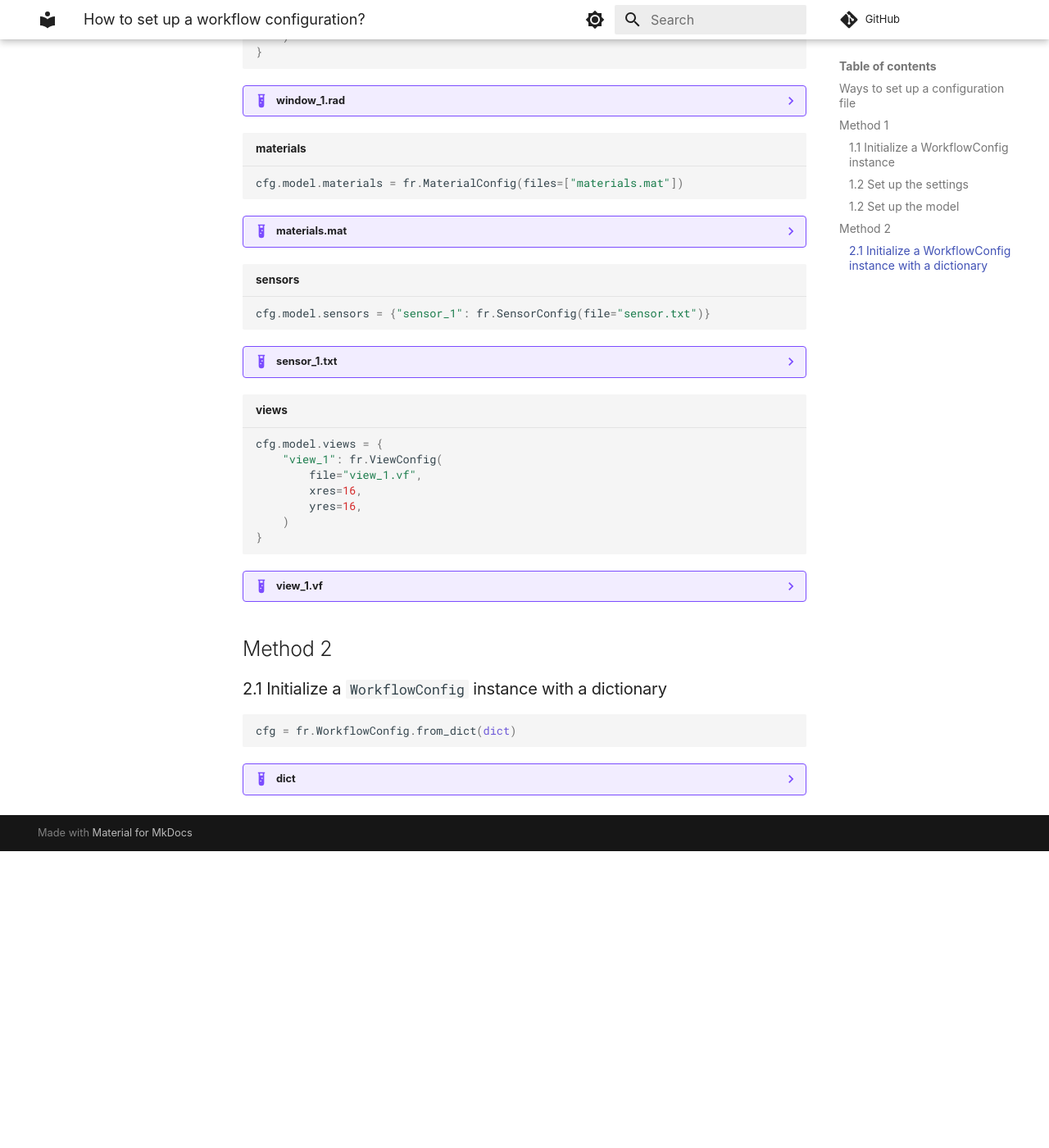
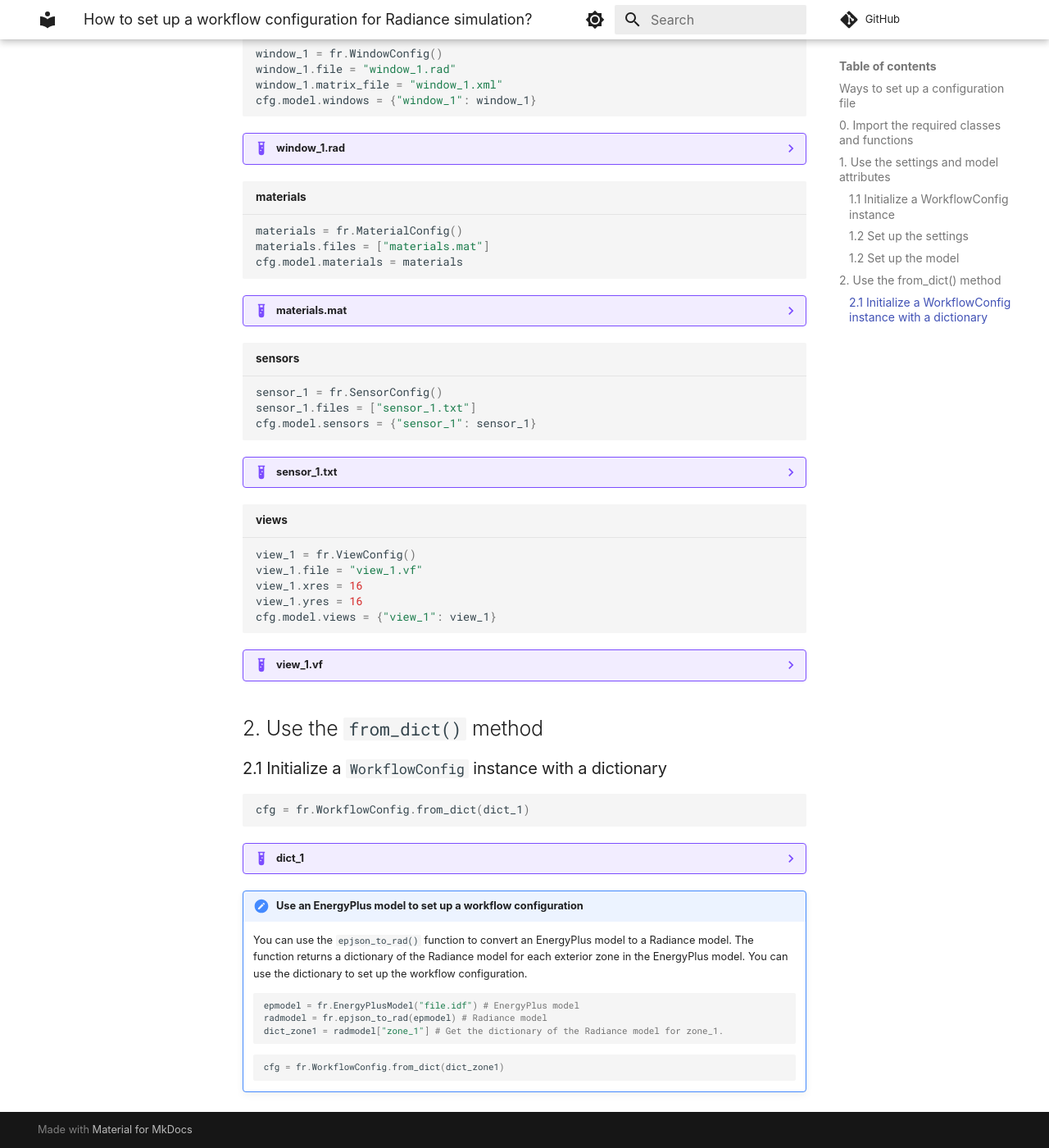
Before and after one commit to LBNL-ETA/frads, an MkDocs documentation site: the page built from docs/how-to/guide7.md, in a window 1280 px wide and 1400 px high, scrolled down 2117 px. Shown: the whole window at 82% size. Built offline with MkDocs 1.6.1 and Material for MkDocs 9.7.7, drawn with Linux system fonts in a browser that asks for light colours; some web fonts are replaced; comment, search, counter and statistics services are not loaded; before the commit the page ends 3155 px from its top, so only the background shows below that; some of the changed text lies outside the part shown.

Commit message:
docs(guide7): Update guide7

````diff
--- a/docs/how-to/guide7.md
+++ b/docs/how-to/guide7.md
@@ -1,11 +1,11 @@
-# How to set up a workflow configuration?
+# How to set up a workflow configuration for Radiance simulation?
 
-This guide will show you how to set up a workflow configuration using the `WorkflowConfig` class. The workflow configuration can be used to run a two- or three- or five- Phase method workflow.
+The workflow configuration can be used to run a two- or three- or five-Phase method simulation in Radiance. This guide will show you how to set up a workflow configuration using the `WorkflowConfig` class.
 
 The workflow configuration has two parts: settings and model.
 
 1. `settings` defines the simulation settings, such as number of parallel processes, sky basis, window basis, epw/wea file, latitude, longitude, timezone, site elevation, matrices sampling parameters, etc.
-2. `model` defines the model, which includes scene, windows, materials, sensors, and views.
+2. `model` defines the model, which includes the scene, windows, materials, sensors, and views.
 
 ## Ways to set up a configuration file
 
@@ -13,7 +13,13 @@ The workflow configuration has two parts: settings and model.
 
 **Method 2** Use the `from_dict()` method of the `WorkflowConfig` class to generate a workflow configuration by passing a dictionary to the method. The dictionary should contain the settings and model parameters.
 
-## Method 1
+## 0. Import the required classes and functions
+
+```python
+import frads as fr
+```
+
+## 1. Use the `settings` and `model` attributes
 
 ### 1.1 Initialize a `WorkflowConfig` instance
 
@@ -81,7 +87,7 @@ The `Settings` class has the following default settings. You can change the defa
 
     **sensor_window_matrix**: Sensor window matrix sampling parameters. (default_factory=lambda: ["-ab", "5", "-ad", "8192", "-lw", "5e-5"])
 
-    **view_window_matrix**: View window matrix sampling  parameters. (default_factory=lambda: ["-ab", "5", "-ad", "8192", "-lw", "5e-5"])
+    **view_window_matrix**: View window matrix sampling parameters. (default_factory=lambda: ["-ab", "5", "-ad", "8192", "-lw", "5e-5"])
 
     **daylight_matrix**: Daylight matrix sampling parameters. (default_factory=lambda: ["-ab", "2", "-c", "5000"])
 
@@ -132,11 +134,10 @@ cfg.model.scene = fr.SceneConfig(
 
 
 ```python title="windows"
-cfg.model.windows = {"window_1": fr.WindowConfig(
-    files=["window_!.rad"],
-    matrix_file="blinds.xml",
-    )
-}
+window_1 = fr.WindowConfig()
+window_1.file = "window_1.rad"
+window_1.matrix_file = "window_1.xml"
+cfg.model.windows = {"window_1": window_1}
 ```
 
 ??? example "window_1.rad"
@@ -153,7 +154,9 @@ cfg.model.windows = {"window_1": fr.WindowConfig(
     ```
 
 ```python title="materials"
-cfg.model.materials = fr.MaterialConfig(files=["materials.mat"])
+materials = fr.MaterialConfig()
+materials.files = ["materials.mat"]
+cfg.model.materials = materials
 ```
 
 ??? example "materials.mat"
@@ -166,7 +169,9 @@ cfg.model.materials = fr.MaterialConfig(files=["materials.mat"])
     ```
 
 ```python title="sensors"
-cfg.model.sensors = {"sensor_1": fr.SensorConfig(file="sensor.txt")}
+sensor_1 = fr.SensorConfig()
+sensor_1.files = ["sensor_1.txt"]
+cfg.model.sensors = {"sensor_1": sensor_1}
 ```
 
 ??? example "sensor_1.txt"
@@ -176,13 +181,11 @@ cfg.model.sensors = {"sensor_1": fr.SensorConfig(file="sensor.txt")}
     ```
 
 ```python title="views"
-cfg.model.views = {
-    "view_1": fr.ViewConfig(
-        file="view_1.vf",
-        xres=16,
-        yres=16,
-    )
-}
+view_1 = fr.ViewConfig()
+view_1.file = "view_1.vf"
+view_1.xres = 16
+view_1.yres = 16
+cfg.model.views = {"view_1": view_1}
 ```
 
 ??? example "view_1.vf"
@@ -191,17 +194,17 @@ cfg.model.views = {
     -vta -vp 1 1 1 -vd 0 -1 0 -vu 0 0 1 -vh 180 -vv 180
     ```
 
-## Method 2
+## 2. Use the `from_dict()` method
 
 ### 2.1 Initialize a `WorkflowConfig` instance with a dictionary
 
 ```python
-cfg = fr.WorkflowConfig.from_dict(dict)
+cfg = fr.WorkflowConfig.from_dict(dict_1)
 ```
 
-??? example "dict"
+??? example "dict_1"
     ```json
-    cfg = {
+    dict = {
         "settings": {
             "method": "3phase",
             "sky_basis": "r1",
@@ -225,7 +228,7 @@ cfg = fr.WorkflowConfig.from_dict(dict)
             "windows": {
                 "window_1": {
                     "file": "window_1.rad",
-                    "matrix_file": "blinds.xml"
+                    "matrix_file": "window_1.xml"
                 }
             },
             "materials": {
@@ -244,3 +247,16 @@ cfg = fr.WorkflowConfig.from_dict(dict)
         }
     }
     ```
+
+!!! tips "Use an EnergyPlus model to set up a workflow configuration"
+    You can use the `epjson_to_rad()` function to convert an EnergyPlus model to a Radiance model. The function returns a dictionary of the Radiance model for each exterior zone in the EnergyPlus model. You can use the dictionary to set up the workflow configuration.
+
+    ```python
+    epmodel = fr.EnergyPlusModel("file.idf") # EnergyPlus model
+    radmodel = fr.epjson_to_rad(epmodel) # Radiance model
+    dict_zone1 = radmodel["zone_1"] # Get the dictionary of the Radiance model for zone_1.
+    ```
+
+    ```python
+    cfg = fr.WorkflowConfig.from_dict(dict_zone1)
+    ```
````
Also changed, not shown: other parts of docs/how-to/guide7.md (+4 -8 lines).
